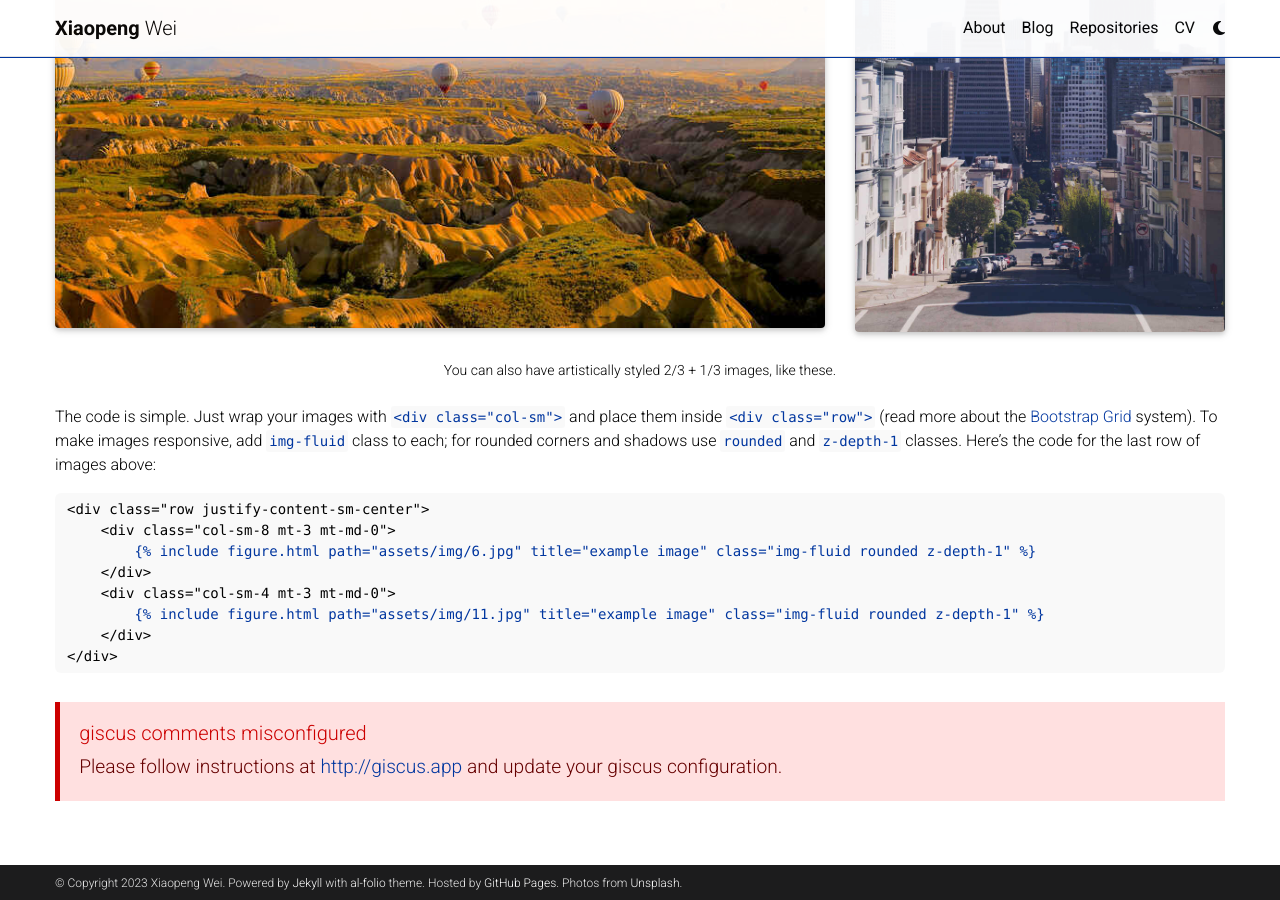
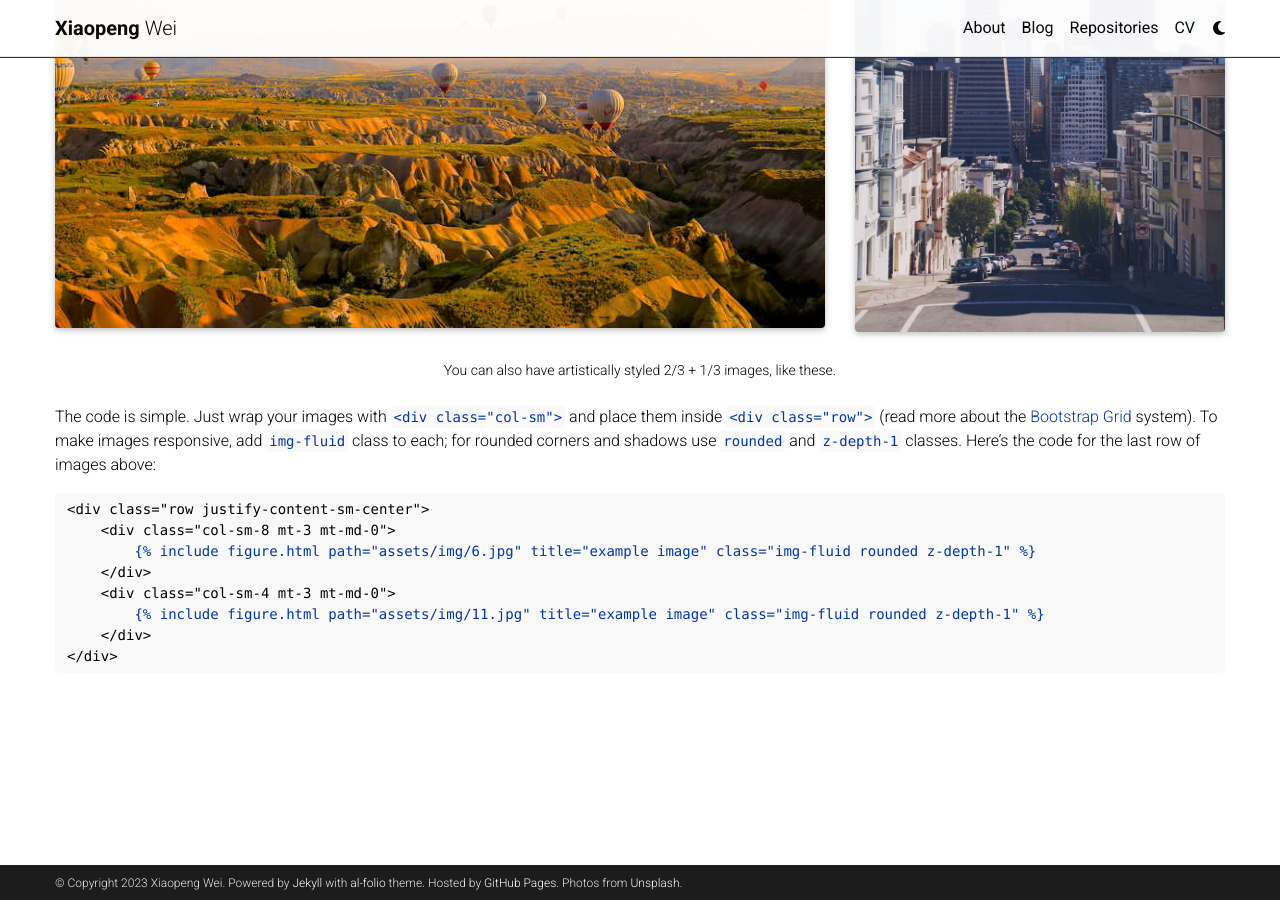
Before and after one commit to Willem97/willem97.github.io, a Jekyll site: the page built from _projects/2_project.md, in a window 1280 px wide and 900 px high, scrolled down 1644 px. Built offline with Jekyll 4.4.1, drawn with Linux system fonts in a browser that asks for light colours; full-size pictures stand in for the smaller copies a plugin makes; comment, search, counter and statistics services are not loaded; a style sheet for code colours, icons or effects is not loaded.

Commit message:
Update _config.yml

```diff
--- a/_config.yml
+++ b/_config.yml
@@ -148,13 +148,13 @@ related_blog_posts:
 # Follow instructions on https://giscus.app/ to setup for your repo to fill out
 # the information below.
 giscus:
-    repo: # <your-github-user-name>/<your-github-repo-name>
-    category: Comments # name of the category under which discussions will be created
+    repo: Willem97/willem97.github.io # <your-github-user-name>/<your-github-repo-name>
+    category: Announcements # name of the category under which discussions will be created
     mapping: title # identify discussions by post title
     strict: 1 # use strict identification mode
     reactions_enabled: 1 # enable (1) or disable (0) emoji reactions
     input_position: bottom # whether to display input form below (bottom) or above (top) the comments
-    theme: preferred_color_scheme # name of the color scheme (preferred works well with al-folio light/dark mode)
+    theme: light_high_contrast # name of the color scheme (preferred works well with al-folio light/dark mode)
     emit_metadata: 0
     lang: en
 
```
